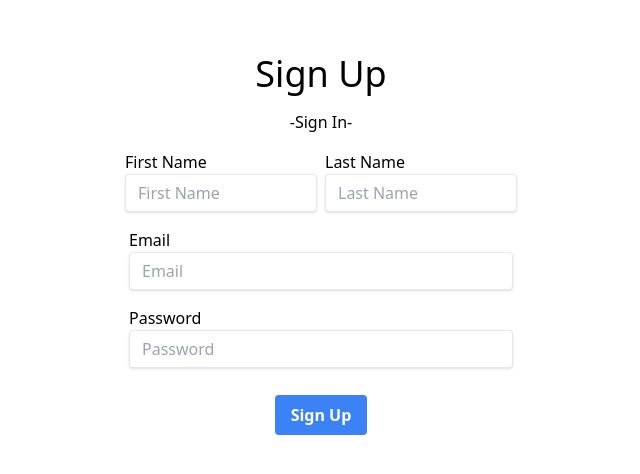
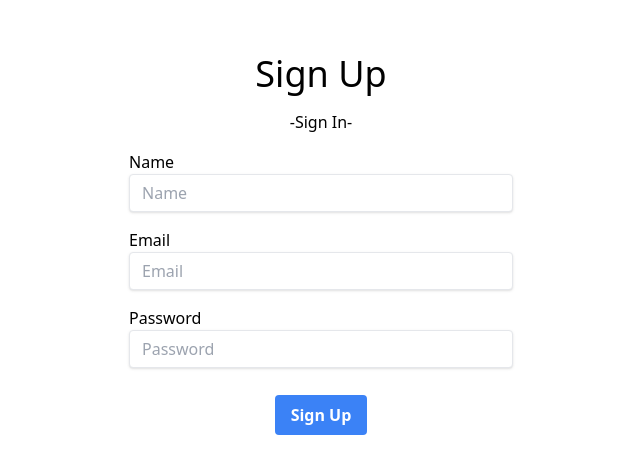
Before and after one commit to arieljsmith/final-project-frontend, a React (Create React App) app: page /sign-up in a window 1280 px wide. Shown: the part 150-624 px from the top of the page, without its empty margins (319-959 px from the left). Built offline with nearby package versions, Linux system fonts and the light colour scheme.

Commit message:
Started linking signup to backend

```diff
--- a/src/pages/SignupForm.js
+++ b/src/pages/SignupForm.js
@@ -2,8 +2,8 @@ import React, { useState } from "react";
 
 function SignupForm() {
   const [values, setValues] = useState({
-    firstName: "",
-    lastName: "",
+    name: "",
+    // lastName: "",
     email: "",
     password: "",
   });
@@ -11,11 +11,11 @@ function SignupForm() {
   const [submitted, setSubmitted] = useState(false);
 
   const handleFirstNameInputChange = (event) => {
-    setValues({ ...values, firstName: event.target.value });
+    setValues({ ...values, ame: event.target.value });
   };
-  const handleLastNameInputChange = (event) => {
-    setValues({ ...values, lastName: event.target.value });
-  };
+  // const handleLastNameInputChange = (event) => {
+  //   setValues({ ...values, lastName: event.target.value });
+  // };
   const handleEmailInputChange = (event) => {
     setValues({ ...values, email: event.target.value });
   };
@@ -41,18 +41,18 @@ function SignupForm() {
             onSubmit={handleSubmit}
             method="post"
           >
-            <div>
-              <p>First Name</p>
+            <div className="col-span-2">
+              <p>Name</p>
               <input
                 onChange={handleFirstNameInputChange}
-                values={values.firstName}
-                className="shadow apperance-none border rounded py-2 px-3 text-gray-700 w-48 leading-tight focus:outline-none focus:shadow-outline form-field"
-                placeholder="First Name"
-                name="firstName"
+                values={values.name}
+                className="w-96 shadow apperance-none border rounded  py-2 px-3 text-gray-700 w leading-tight focus:outline-none focus:shadow-outline form-field"
+                placeholder="Name"
+                name="name"
                 required
               />
             </div>
-            <div>
+            {/* <div>
               <p>Last Name</p>
               <input
                 onChange={handleLastNameInputChange}
@@ -62,7 +62,7 @@ function SignupForm() {
                 name="lastName"
                 required
               />
-            </div>
+            </div> */}
             <div className="col-span-2">
               <p>Email</p>
               <input
```
